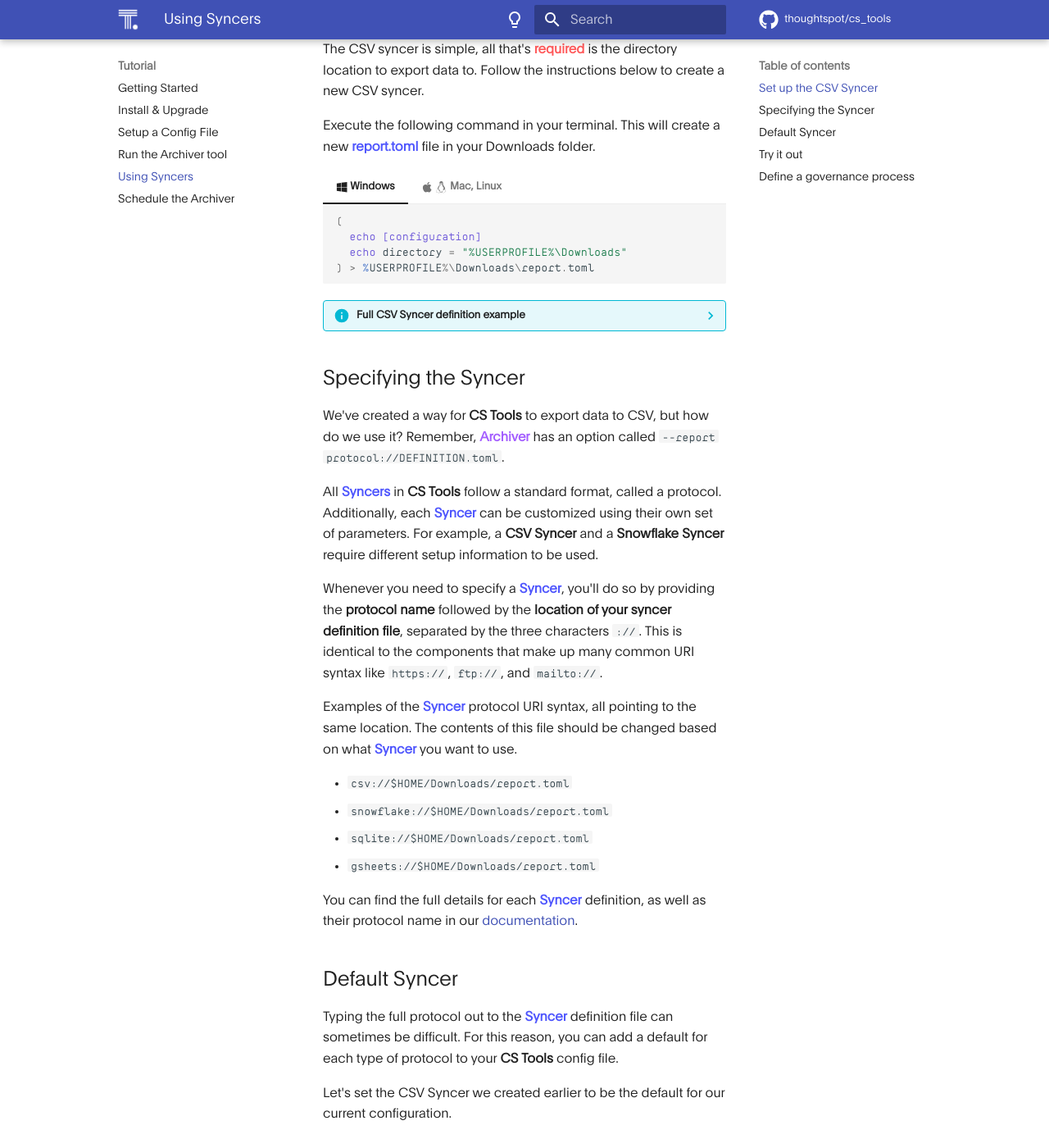
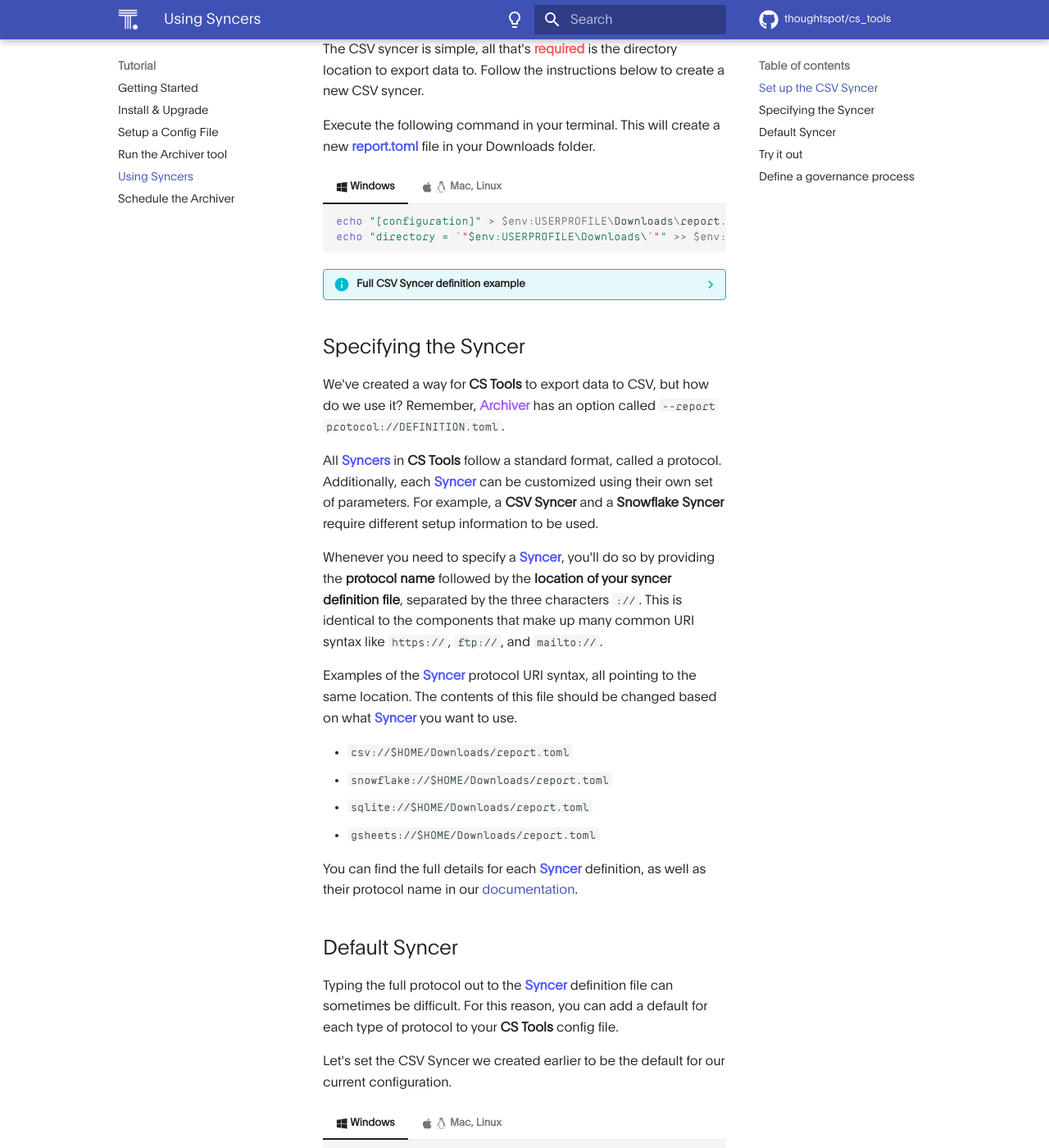
Before and after one commit to thoughtspot/cs_tools, an MkDocs documentation site: the page built from docs/tutorial/syncer.md, in a window 1280 px wide and 1400 px high, scrolled down 1065 px. Shown: the whole window at 82% size. Built offline with MkDocs 1.6.1 and Material for MkDocs 9.7.7, drawn with Linux system fonts in a browser that asks for light colours; some web fonts are replaced; comment, search, counter and statistics services are not loaded; some of the changed text lies outside the part shown.

Commit message:
🧹 missing a windows cleanup

````diff
--- a/docs/tutorial/syncer.md
+++ b/docs/tutorial/syncer.md
@@ -74,10 +74,8 @@
 === ":fontawesome-brands-windows: Windows"
 
     ```powershell
-    (
-      echo [configuration]
-      echo directory = "%USERPROFILE%\Downloads"
-    ) > %USERPROFILE%\Downloads\report.toml
+    echo "[configuration]" > $env:USERPROFILE\Downloads\report.toml
+    echo "directory = `"$env:USERPROFILE\Downloads\`"" >> $env:USERPROFILE\Downloads\report.toml
     ```
 
 === ":fontawesome-brands-apple: :fontawesome-brands-linux: Mac, Linux"
@@ -145,7 +143,7 @@
 === ":fontawesome-brands-windows: Windows"
 
     ```powershell
-    cs_tools config modify --config non-prod --syncer csv://$USERPROFILE%\Downloads\report.toml
+    cs_tools config modify --config non-prod --syncer csv://$env:USERPROFILE\Downloads\report.toml
     ```
 
 === ":fontawesome-brands-apple: :fontawesome-brands-linux: Mac, Linux"
````
